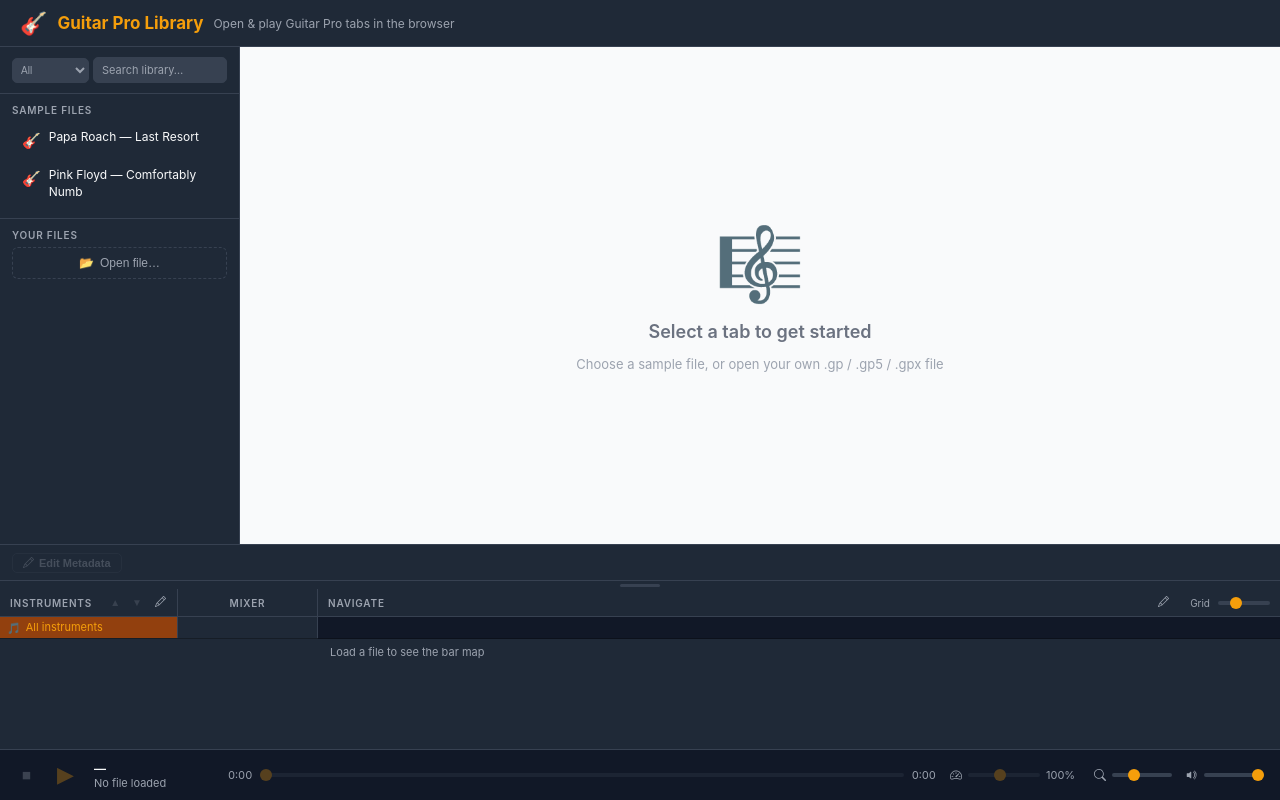
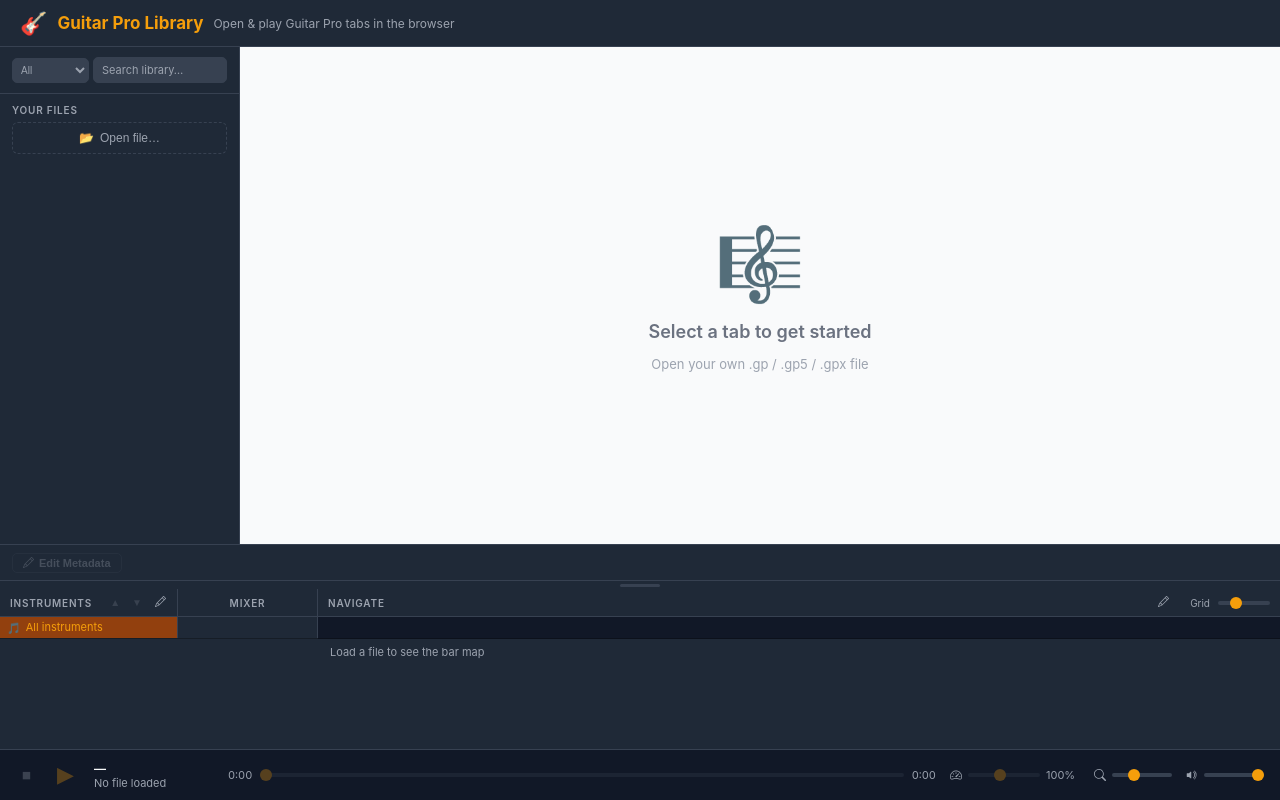
Before and after one commit to rotadsr/web-guitarpro-library, a plain HTML site: page index.html in a window 1280 px wide. Drawn offline with Linux system fonts and the light colour scheme.

Commit message:
Remove sample files section and adjust search logic
Removed sample files section from the sidebar and updated related search logic.

```diff
--- a/index.html
+++ b/index.html
@@ -261,26 +261,6 @@
       </div>
     </div>
 
-    <!-- Sample files -->
-    <div class="sidebar-section" id="sec-samples">
-      <div class="sidebar-label">Sample Files</div>
-      <ul class="file-list" id="sample-list">
-        <li class="file-item"
-            data-src="papa_roach-last_resort.gp"
-            data-key="papa_roach-last_resort.gp"
-            data-orig-label="Papa Roach — Last Resort">
-          <span class="icon">🎸</span><span>Papa Roach — Last Resort</span>
-        </li>
-        <li class="file-item"
-            data-src="pink_floyd-comfortably_numb.gp"
-            data-key="pink_floyd-comfortably_numb.gp"
-            data-orig-label="Pink Floyd — Comfortably Numb">
-          <span class="icon">🎸</span><span>Pink Floyd — Comfortably Numb</span>
-        </li>
-      </ul>
-      <div class="no-results" id="no-results-samples">No matches</div>
-    </div>
-
     <!-- User files -->
     <div class="sidebar-section" id="sec-user">
       <div class="sidebar-label">Your Files</div>
@@ -296,7 +276,7 @@
     <div class="placeholder" id="placeholder">
       <span class="placeholder-icon">🎼</span>
       <h2>Select a tab to get started</h2>
-      <p>Choose a sample file, or open your own .gp / .gp5 / .gpx file</p>
+      <p>Open your own .gp / .gp5 / .gpx file</p>
     </div>
     <div id="at-container"></div>
     <!-- YouTube mini-player (floats over score) -->
@@ -762,7 +742,7 @@
     const type = searchType.value;
     searchClear.classList.toggle('vis', q.length > 0);
 
-    let sampleVis = 0, userVis = 0;
+    let userVis = 0;
 
     document.querySelectorAll('.file-item').forEach(item => {
       const key  = item.dataset.key || '';
@@ -784,13 +764,11 @@
       }
       item.style.display = match ? '' : 'none';
       if (match) {
-        if (item.closest('#sample-list')) sampleVis++;
-        if (item.closest('#user-list'))   userVis++;
+        if (item.closest('#user-list')) userVis++;
       }
     });
 
-    document.getElementById('no-results-samples').style.display = (q && sampleVis === 0) ? 'block' : 'none';
-    document.getElementById('no-results-user').style.display    = (q && userVis   === 0) ? 'block' : 'none';
+    document.getElementById('no-results-user').style.display = (q && userVis === 0) ? 'block' : 'none';
   }
 
   searchInput.addEventListener('input', applySearch);
@@ -1503,13 +1481,6 @@
   }
 
   // ── File browser ──
-  document.querySelectorAll('#sample-list .file-item').forEach(item => {
-    item.addEventListener('click', () => {
-      document.querySelectorAll('.file-item').forEach(i=>i.classList.remove('active'));
-      item.classList.add('active'); loadUrl(item.dataset.src);
-    });
-  });
-
   document.getElementById('upload-btn').addEventListener('click', () => document.getElementById('file-input').click());
   document.getElementById('file-input').addEventListener('change', e => {
     const file = e.target.files[0]; if(!file) return; e.target.value='';
```
